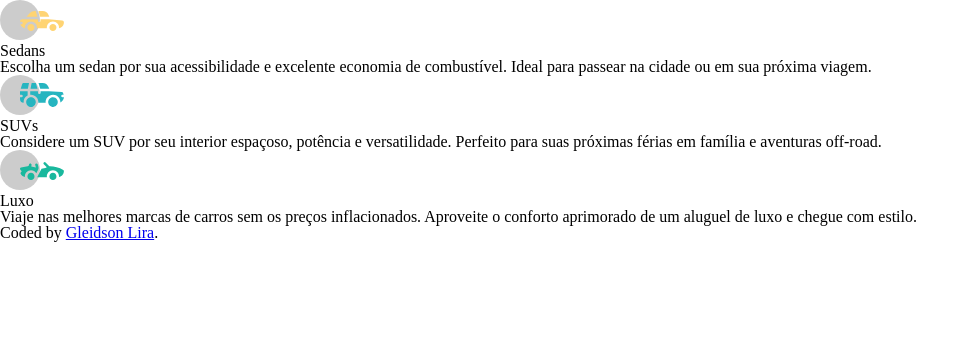
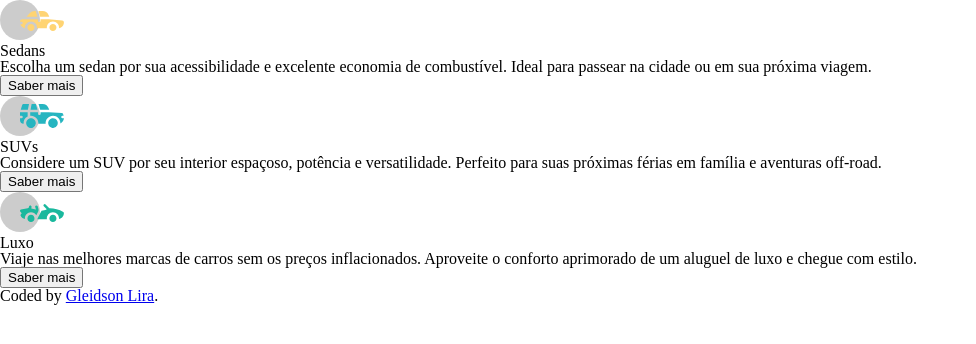
Before and after one commit to GleidsonLira/Cartao3Colunas, a plain HTML site: page index.html in a window 1280 px wide. Shown: the whole page, without its empty margins (0-976 px from the left). Drawn offline with Linux system fonts and the light colour scheme.

Commit message:
Adicionando botões

```diff
--- a/index.html
+++ b/index.html
@@ -20,6 +20,7 @@
             <img src="./assets/img/icon-sedans.svg" alt="Ícone de um carro">
             <h1>Sedans</h1>
             <p>Escolha um sedan por sua acessibilidade e excelente economia de combustível. Ideal para passear na cidade ou em sua próxima viagem.</p>
+            <button class="botao">Saber mais</button>
 
         </div>
 
@@ -28,6 +29,7 @@
             <img src="./assets/img/icon-suvs.svg" alt="Ícone de um carro">
             <h2>SUVs</h2>
             <p>Considere um SUV por seu interior espaçoso, potência e versatilidade. Perfeito para suas próximas férias em família e aventuras off-road.</p>
+            <button class="botao">Saber mais</button>
 
         </div>
 
@@ -36,6 +38,7 @@
             <img src="./assets/img/icon-luxury.svg" alt="Ícone de um carro">
             <h3>Luxo</h3>
             <p>Viaje nas melhores marcas de carros sem os preços inflacionados. Aproveite o conforto aprimorado de um aluguel de luxo e chegue com estilo.</p>
+            <button class="botao">Saber mais</button>
 
         </div>
 
```
